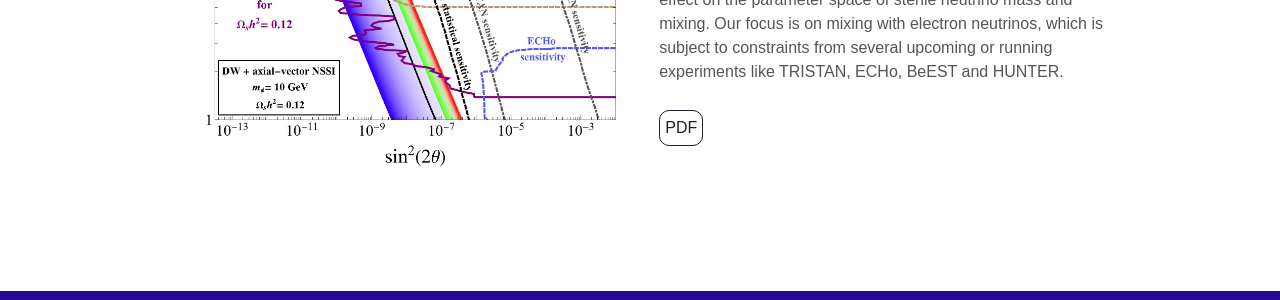
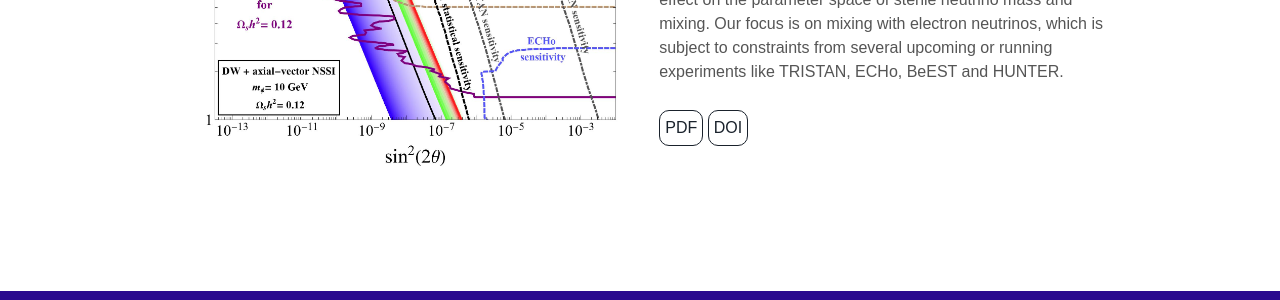
Before and after one commit to aaroodd/aaroodd.github.io, a Jekyll site: the page built from index.html, in a window 1280 px wide. Shown: the part 1530-1830 px from the top of the page. Built offline with Jekyll 4.4.1, drawn with Linux system fonts in a browser that asks for light colours; some web fonts are replaced.

Commit message:
updated doi

```diff
--- a/_includes/projects.html
+++ b/_includes/projects.html
@@ -15,5 +15,6 @@ We introduce effective self-interactions of active neutrinos and investigate the
 sterile neutrino mass and mixing. Our focus is on mixing with electron neutrinos, which is subject to constraints
 from several upcoming or running experiments like TRISTAN, ECHo, BeEST and HUNTER.</p>
     <a class="project-link" href="https://arxiv.org/abs/2112.00758">PDF</a>
+    <a class="project-link" href="https://doi.org/10.1103/PhysRevD.105.055016">DOI</a>
   </div>
 </div>
```
